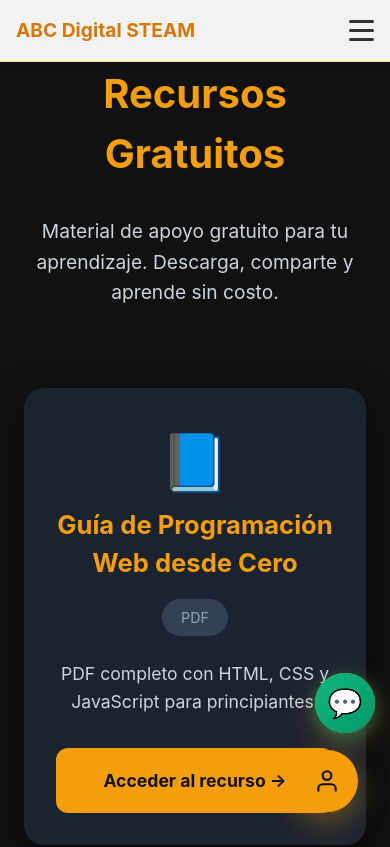
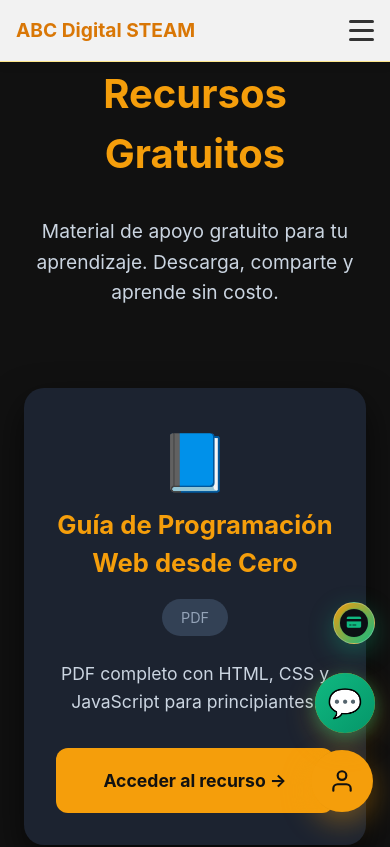
Before and after one commit to alvadaza/plataforma_estudiantil, a React (Vite) app: page /recursos in a window 390 px wide. Shown: the top 847 px of the page. Built offline with nearby package versions, Linux system fonts and the light colour scheme; no server answers.

Commit message:
implementacion boton wompi

```diff
--- a/src/App.jsx
+++ b/src/App.jsx
@@ -22,6 +22,7 @@ import Classroom from "./pages/Classroom"; // Importamos el aula virtual
 import TeacherPanel from "./pages/TeacherPanel";
 import IdleTimer from "./components/IdleTimer/IdleTimer";
 import "./components/ChatBot/ChatBot.css";
+import WompiButton from "./components/Wompi/WompiButton";
 function ProtectedRoute({ children }) {
   const { user, loading } = useAuth();
   if (loading) return <div className="loading">Cargando...</div>;
@@ -134,6 +135,7 @@ function App() {
       {/* LOGIN FLOTANTE solo si NO está logueado */}
       {!user && <FloatingLogin />}
       <ToastNotification />
+      <WompiButton />
       <ChatBot />
     </>
   );
--- a/src/components/FloatingLogin/FloatingLogin.css
+++ b/src/components/FloatingLogin/FloatingLogin.css
@@ -60,5 +60,6 @@
   .floating-login {
     padding: 1rem;
     border-radius: 50%;
+    margin-right: -15px;
   }
 }
--- /dev/null
+++ b/src/components/Wompi/WompiButton.css
@@ -0,0 +1,150 @@
+/* =========================================================
+   ESTILOS PREMIUM V2: BOTÓN FLOTANTE COMPACTO CON AUTO-REVELADO (HOVER)
+   ========================================================= */
+
+.floating-wompi-button-v2 {
+  position: fixed;
+  bottom: 220px; /* Ubicado arriba del ChatBot */
+  right: 25px;
+  z-index: 9999;
+  display: flex;
+  align-items: center;
+  justify-content: center;
+  width: 48px;
+  height: 48px;
+  border-radius: 50%;
+
+  /* Degradado alineado a la estética STEAM (Gold & Esmeralda) */
+  background: linear-gradient(135deg, #f59e0b, #10b981);
+  color: #0c0f14 !important;
+  text-decoration: none !important;
+  font-weight: bold;
+  font-family: "Segoe UI", Tahoma, Geneva, Verdana, sans-serif;
+  box-shadow: 0 8px 24px rgba(16, 185, 129, 0.35);
+  transition:
+    width 0.4s cubic-bezier(0.4, 0, 0.2, 1),
+    border-radius 0.4s cubic-bezier(0.4, 0, 0.2, 1),
+    background 0.3s ease,
+    transform 0.2s ease,
+    box-shadow 0.3s ease;
+  border: 1px solid rgba(255, 255, 255, 0.25);
+  cursor: pointer;
+  overflow: hidden;
+  padding: 0;
+}
+
+/* Efecto de expansión lateral en hover (Paso de Círculo a Cápsula) */
+.floating-wompi-button-v2:hover {
+  width: 195px; /* Ancho suficiente para albergar el texto sin saltos */
+  border-radius: 30px;
+  justify-content: flex-start;
+  padding-left: 8px;
+  transform: translateY(-4px);
+  box-shadow: 0 12px 30px rgba(16, 185, 129, 0.55);
+  background: linear-gradient(135deg, #10b981, #f59e0b);
+}
+
+.wompi-icon-container-v2 {
+  position: relative;
+  display: flex;
+  align-items: center;
+  justify-content: center;
+  width: 32px;
+  height: 32px;
+  background: #0c0f14;
+  color: #10b981;
+  border-radius: 50%;
+  font-size: 0.9rem;
+  flex-shrink: 0;
+  transition: transform 0.3s ease;
+}
+
+.floating-wompi-button-v2:hover .wompi-icon-container-v2 {
+  transform: rotate(
+    360deg
+  ); /* Animación sutil de giro de tarjeta al expandir */
+}
+
+/* El texto se encuentra oculto por defecto */
+.wompi-text-v2 {
+  opacity: 0;
+  max-width: 0;
+  overflow: hidden;
+  white-space: nowrap;
+  font-size: 0.82rem;
+  letter-spacing: 0.02em;
+  color: #0c0f14;
+  font-weight: 700;
+  text-transform: uppercase;
+  transition:
+    opacity 0.2s ease,
+    max-width 0.4s cubic-bezier(0.4, 0, 0.2, 1),
+    margin 0.3s ease;
+}
+
+/* Revelado del texto al posar el cursor */
+.floating-wompi-button-v2:hover .wompi-text-v2 {
+  opacity: 1;
+  max-width: 140px;
+  margin-left: 10px;
+}
+
+/* Pulsación de onda expansiva que parpadea alrededor del círculo */
+.wompi-pulse-v2 {
+  position: absolute;
+  width: 100%;
+  height: 100%;
+  background-color: rgba(16, 185, 129, 0.5);
+  border-radius: 50%;
+  animation: wompi-pulsing-v2 2s infinite;
+  z-index: -1;
+}
+
+@keyframes wompi-pulsing-v2 {
+  0% {
+    transform: scale(0.95);
+    opacity: 0.8;
+  }
+  70% {
+    transform: scale(1.6);
+    opacity: 0;
+  }
+  100% {
+    transform: scale(0.95);
+    opacity: 0;
+  }
+}
+
+/* RESPONSIVE: Ajustes Mobile para celulares (Menor tamaño e inhabilitación del hover molesto en pantallas táctiles) */
+@media (max-width: 768px) {
+  .floating-wompi-button-v2 {
+    bottom: 200px; /* Reajustado sobre el ChatBot en versión móvil */
+    right: 15px;
+    width: 42px;
+    height: 42px;
+  }
+
+  /* Evitar expansión permanente por toque en pantallas celulares */
+  .floating-wompi-button-v2:hover {
+    width: 42px;
+    border-radius: 50%;
+    padding-left: 0;
+    justify-content: center;
+  }
+
+  .floating-wompi-button-v2:hover .wompi-text-v2 {
+    opacity: 0;
+    max-width: 0;
+    margin-left: 0;
+  }
+
+  .wompi-icon-container-v2 {
+    width: 28px;
+    height: 28px;
+    font-size: 0.8rem;
+  }
+
+  .floating-wompi-button-v2:hover .wompi-icon-container-v2 {
+    transform: none;
+  }
+}
--- /dev/null
+++ b/src/components/Wompi/WompiButton.jsx
@@ -0,0 +1,26 @@
+import React from "react";
+import "./WompiButton.css";
+
+const WompiButton = () => {
+  // 🔗 REEMPLAZA ESTE ENLACE CON TU LINK DE PAGO REAL DE WOMPI
+  // (Puede ser tu enlace de cobro de Wompi, botón de pago o checkout directo)
+  const wompiPaymentUrl = "https://checkout.wompi.co/l/tu_enlace_de_pago_aqui";
+
+  return (
+    <a
+      href={wompiPaymentUrl}
+      target="_blank"
+      rel="noopener noreferrer"
+      className="floating-wompi-button-v2"
+      title="Pagar Matrícula o Mensualidad de Forma Segura - Wompi"
+    >
+      <div className="wompi-icon-container-v2">
+        <span className="wompi-pulse-v2"></span>
+        <i className="fas fa-credit-card"></i>
+      </div>
+      <span className="wompi-text-v2">Pago Seguro Wompi</span>
+    </a>
+  );
+};
+
+export default WompiButton;
```
